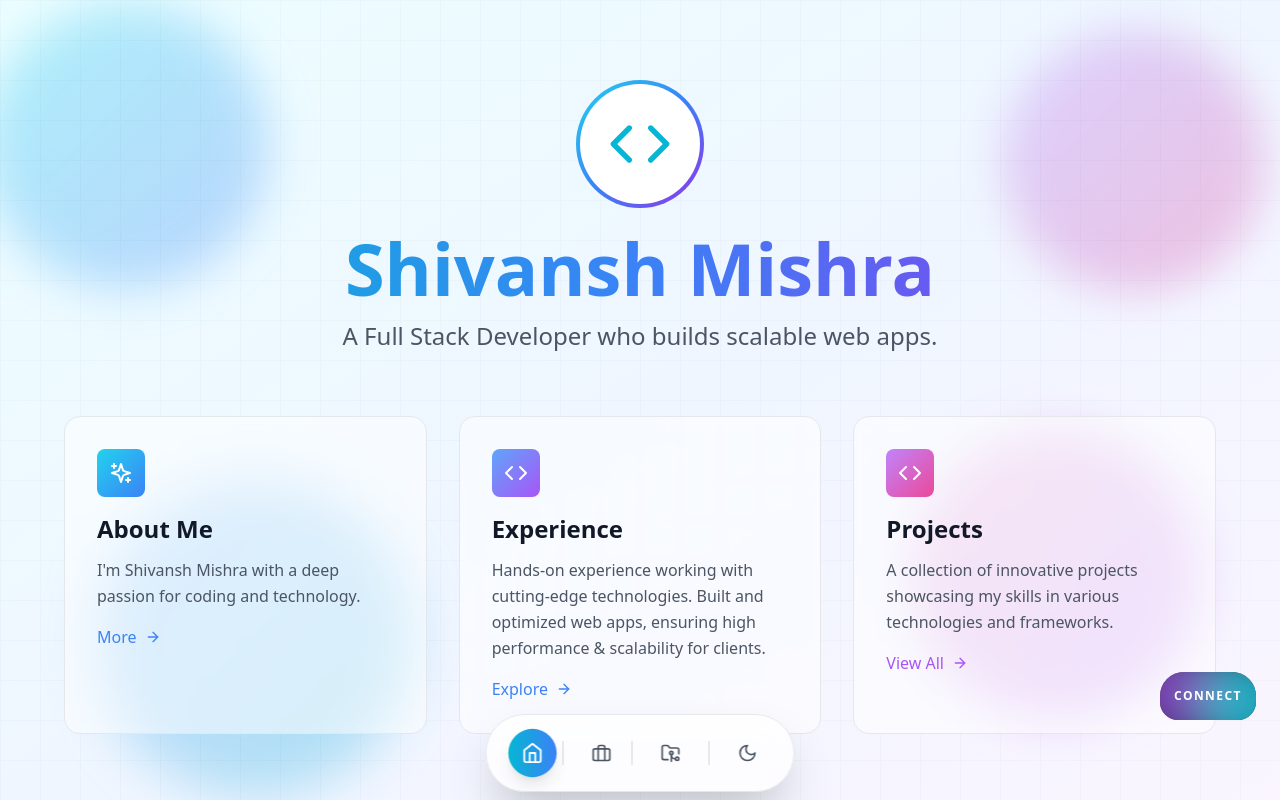
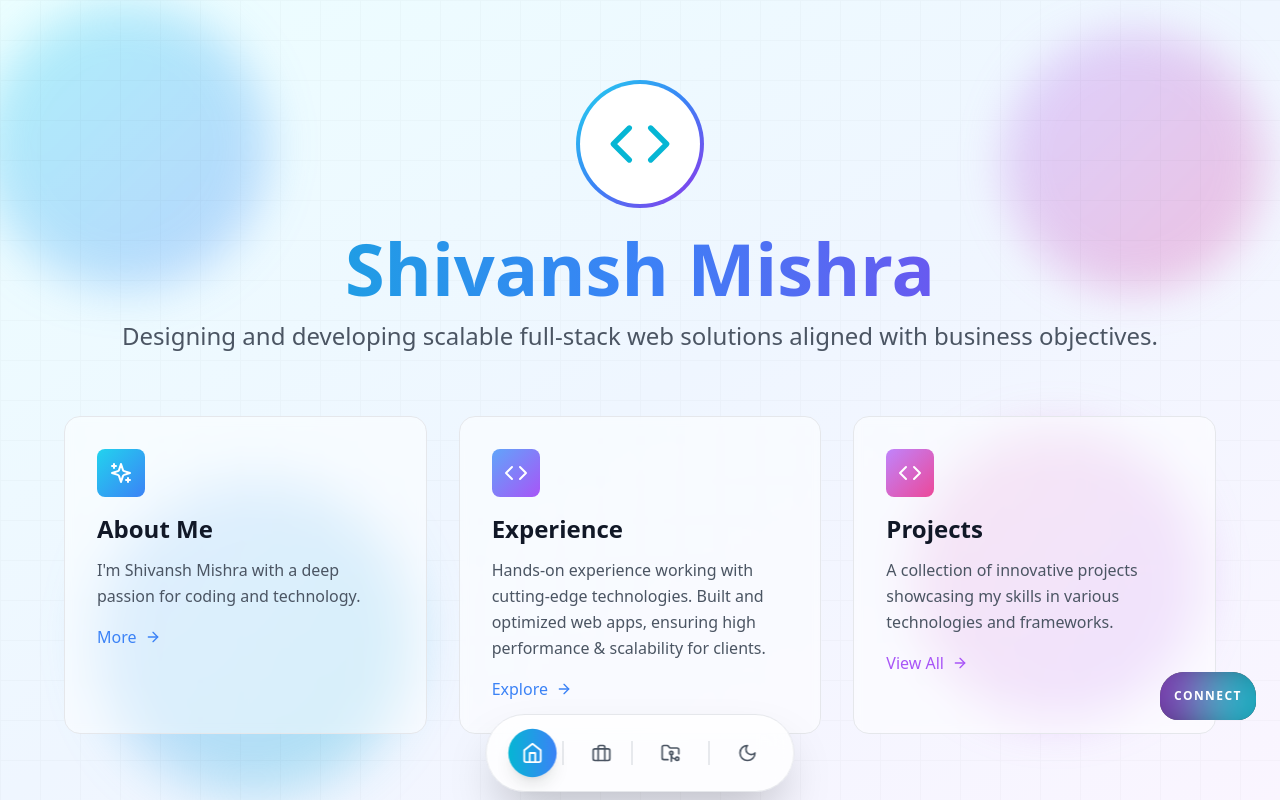
Before and after one commit to beingshivansh0777/Portfolio, a React (Vite) app: page / in a window 1280 px wide. Shown: the top 800 px of the page. Built offline with nearby package versions, Linux system fonts and the light colour scheme.

Commit message:
Update description of Full Stack Developer

```diff
--- a/src/components/Home.tsx
+++ b/src/components/Home.tsx
@@ -24,7 +24,7 @@ export const Home = ({
             Shivansh Mishra
           </h1>
           <p className="text-xl md:text-2xl text-gray-600 dark:text-gray-400 mb-8">
-            A Full Stack Developer who builds scalable web apps.
+            Designing and developing scalable full-stack web solutions aligned with business objectives.
           </p>
         </div>
 
```
